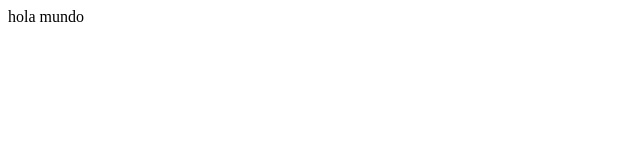
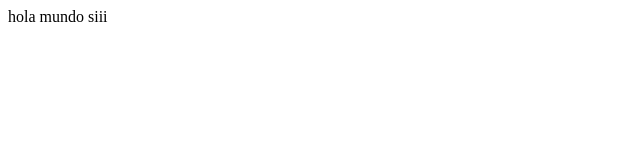
Before and after one commit to jonathanvictorrios/testrepositorio, a plain HTML site: page index.html in a window 1280 px wide. Shown: the full height of the page, 0-640 px from the left. Drawn offline with Linux system fonts and the light colour scheme.

Commit message:
agregado de siii

```diff
--- a/index.html
+++ b/index.html
@@ -1,7 +1,7 @@
 <html>
 
 <body>
-    hola mundo
+    hola mundo siii
 </body>
 
 </html>
```
